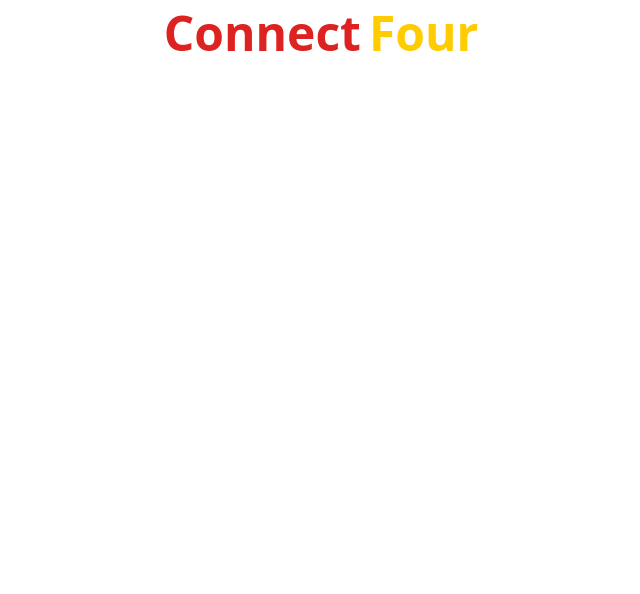
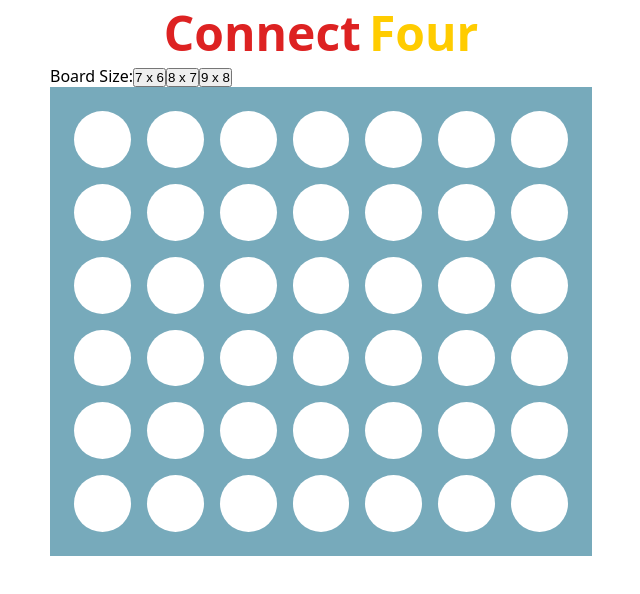
Before and after one commit to karolistech/connect-four, a React (Vite) app: page / in a window 1280 px wide. Shown: the top 594 px of the page, without its empty margins (319-959 px from the left). Built offline with nearby package versions, Linux system fonts and the light colour scheme.

Commit message:
feat: add game board grid

```diff
--- a/src/App.css
+++ b/src/App.css
@@ -0,0 +1,5 @@
+.app {
+  max-width: 550px;
+  margin-inline: auto;
+  padding-inline: 0.25rem;
+}
--- /dev/null
+++ b/src/components/Game/Game.css
@@ -0,0 +1,25 @@
+.board__grid {
+  padding: 1.5rem;
+  display: grid;
+  gap: 1rem;
+  background-color: #7ab;
+}
+
+.board__grid--7x6 {
+  grid-template-columns: repeat(7, 1fr);
+}
+
+.board__grid--8x7 {
+  grid-template-columns: repeat(8, 1fr);
+}
+
+.board__grid--9x8 {
+  grid-template-columns: repeat(9, 1fr);
+}
+
+.board__cell {
+  min-width: 0;
+  aspect-ratio: 1 / 1;
+  border-radius: 50%;
+  background-color: #fff;
+}
--- a/src/components/Game/Game.tsx
+++ b/src/components/Game/Game.tsx
@@ -1,4 +1,6 @@
 import { useState } from "react";
+
+import "./Game.css";
 
 type Status =
   | { type: "playing"; currentPlayer: Player }
@@ -27,8 +29,40 @@
 export default function Game() {
   const [game, setGame] = useState<Game>(() => createGame("7x6"));
 
+  const { status, board, boardSize } = game;
+
+  function changeBoardSize(boardSize: BoardSize) {
+    setGame(createGame(boardSize));
+  }
+
   return (
     <div className="game">
+      <div className="panel">
+        <div className="panel__board-sizes">
+          <span>Board Size:</span>
+
+          <button onClick={() => changeBoardSize("7x6")}>
+            7 x 6
+          </button>
+
+          <button onClick={() => changeBoardSize("8x7")}>
+            8 x 7
+          </button>
+
+          <button onClick={() => changeBoardSize("9x8")}>
+            9 x 8
+          </button>
+        </div>
+      </div>
+
+      <div className="board">
+        <div className={`board__grid board__grid--${boardSize}`}>
+          {board.map((row, rowIndex) => row.map((cell, colIndex) => (
+            <div key={`${rowIndex}-${colIndex}`} className="board__cell">
+            </div>
+          )))}
+        </div>
+      </div>
     </div>
   );
 }
```
